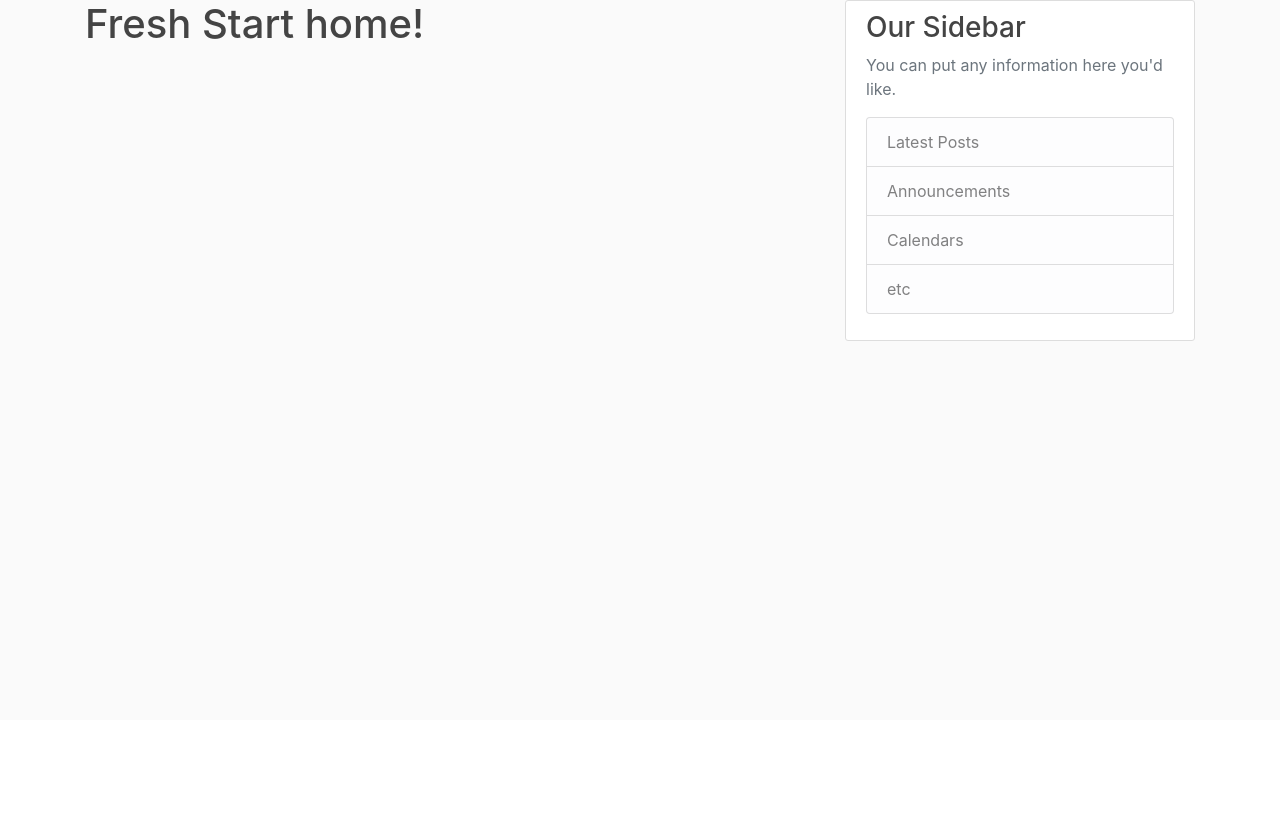
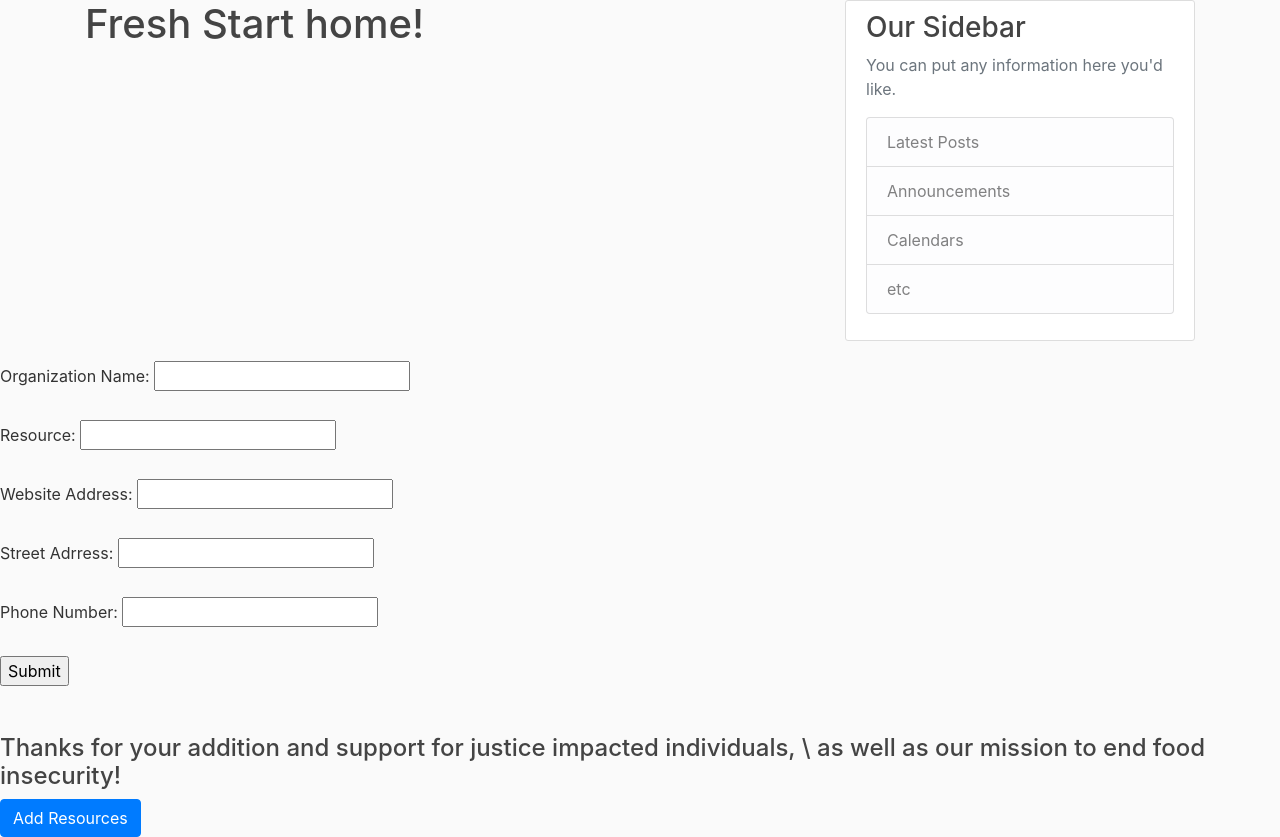
Before and after one commit to Intheloop83/fresh_start, a Django app: page / in a window 1280 px wide. Shown: the part 80-917 px from the top of the page. Before the commit the page ends 421 px from the top, so only its background shows below. Run offline with Django 3.2, Linux system fonts and the light colour scheme; some libraries are stand-ins or nearby versions.

Commit message:
Updated files

```diff
--- a/mysite/fresh_start/templates/fresh_start/base.html
+++ b/mysite/fresh_start/templates/fresh_start/base.html
@@ -61,7 +61,30 @@
             </div>
         </main>
 
-
+        {% if message %}
+        <div>
+            {{ message }}
+        </div>
+        {% endif %}
+        <form action="{% url 'add_resources' %}" method="post"
+        >
+            {% csrf_token %}
+            <label for="orgname">Organization Name:</label>
+            <input type="text" id="orgname" name="orgname"/><br><br>
+            <label for="resource">Resource:</label>
+            <input type="text" id="resource" name="resource"/><br><br>
+            <label for="webaddress">Website Address:</label>
+            <input type="url" id="webaddress" name="webaddress"/><br><br>
+            <label for="straddress">Street Adrress:</label>
+            <input type="text" id="straddress" name="straddress"/><br><br>
+            <label for="phonumber">Phone Number:</label>
+            <input type="number" id="phonumber" name="phonumber"/><br><br>
+            <input type="submit" value="Submit"/>
+            <br><br><br>
+        <h4>Thanks for your addition and support for justice impacted individuals, \
+                as well as our mission to end food insecurity!</h4>
+        </form>
+        <a class="btn btn-primary" href="{% url 'add_resources' %}">Add Resources</a>
 
         <!-- Optional JavaScript -->
         <!-- jQuery first, then Popper.js, then Bootstrap JS -->
```
